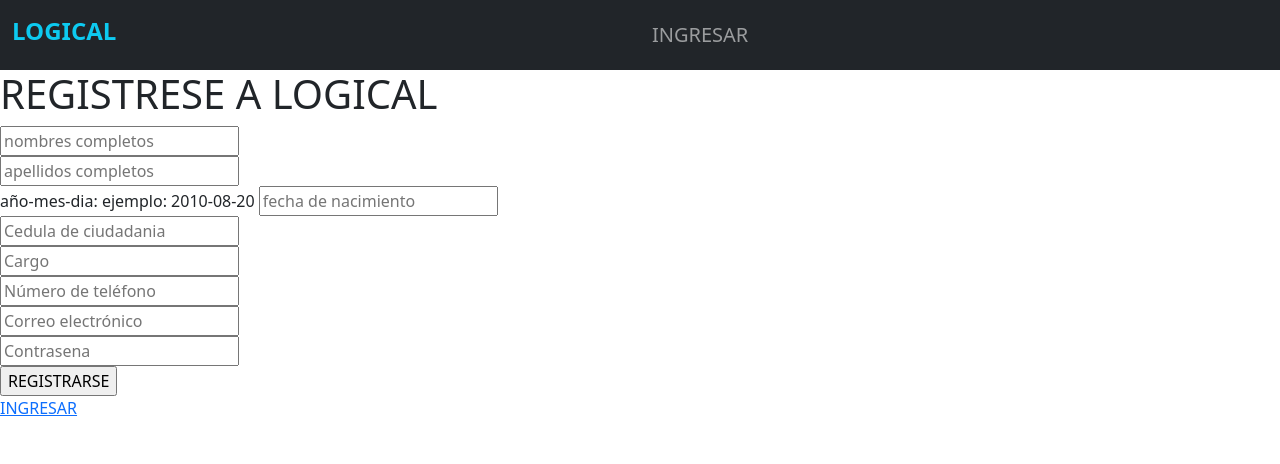
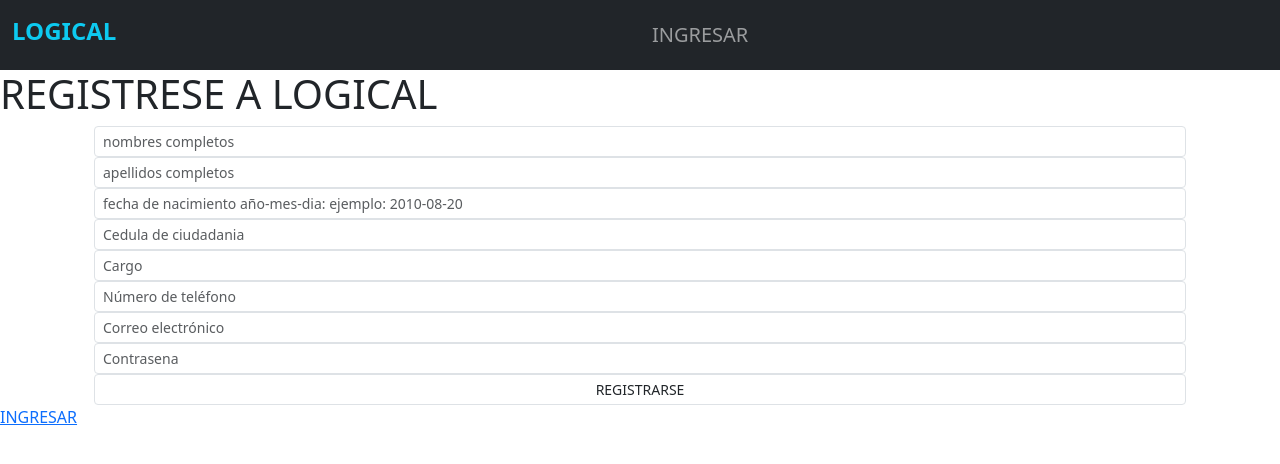
Before and after one commit to Brayan-has/Logical, a PHP site: page /vista/registro/registro in a window 1280 px wide. Shown: the top 464 px of the page. Run offline with PHP 8.4, Linux system fonts and the light colour scheme.

Commit message:
fix: actualización archivos

```diff
--- a/info.txt
+++ b/info.txt
@@ -1 +1,3 @@
-####envio de correo para verificación por medio de MSTP: haciendo pruebas de envio por medio de "Papercut" mstp
+####envio de correo para verificación por medio de MSTP: haciendo pruebas de envio por medio de "Papercut" mstp 19/10/2023
+
+###implementación de sweet alert: sistema de alerta o ventana de alerta más complejo y visual mente mejorado que un alert común
--- /dev/null
+++ b/vista/css/registro.css
@@ -0,0 +1,4 @@
+/* .form-control{
+
+    margin: 20px;
+} */
--- a/vista/inicio.php
+++ b/vista/inicio.php
@@ -37,6 +37,7 @@
                         <li class="nav-item p-3 py-md-1"><a href="../vista/lista.php" class="nav-link">ASISTENCIA</a></li>
                         <li class="nav-item p-3 py-md-1"><a href="" class="nav-link">SALARIO</a></li>
                         <li class="nav-item p-3 py-md-1"><a href="" class="nav-link">HORARIOS</a></li>
+                        <li class="nav-item p-3 py-md-1"><a href="" class="nav-link">ACTUALIZAR DATOS</a></li>
                         <li class="nav-item p-3 py-md-1"><a href="../controlador/salir.controlador">SALIR</a></li>
                     </ul>
                     <div class="d-lg-none align-self-center py-3 text-info fs-2">
--- a/vista/registro/registro.php
+++ b/vista/registro/registro.php
@@ -7,6 +7,7 @@
   <link href="https://cdn.jsdelivr.net/npm/bootstrap@5.3.2/dist/css/bootstrap.min.css" rel="stylesheet"
     integrity="sha384-T3c6CoIi6uLrA9TneNEoa7RxnatzjcDSCmG1MXxSR1GAsXEV/Dwwykc2MPK8M2HN" crossorigin="anonymous">
   <link rel="stylesheet" href="https://cdn.jsdelivr.net/npm/bootstrap-icons@1.11.1/font/bootstrap-icons.css">
+  <link rel="stylesheet" href="../vista/css/registro.css">
 </head>
 <body>
 
@@ -43,41 +44,43 @@
 </nav>
     <H1>REGISTRESE A LOGICAL</H1>
 
+        <div class="container" class="dropdown-menu">
 
           <form action="" method="POST">
               <?php
                   include("../../modelo/conexion_bd.php");
                   include("../../controlador/registro.controlador.php");
               ?>
-            <div>
-                <input type="text" name="nombre" placeholder="nombres completos">
+              <div class="container">
+                  <input class="form-control form-control-sm ml-5" type="text" name="nombre" placeholder="nombres completos">
               </div>
-            <div>
-                <input type="text" name="apellido" placeholder="apellidos completos">
+              <div class="container" class="form-control px-3" >
+                  <input class="form-control form-control-sm" type="text" name="apellido" placeholder="apellidos completos">
               </div>
-            <div>
-                <label for="nacimiento">año-mes-dia: ejemplo: 2010-08-20</label>
-                <input type="text" name="nacimiento" placeholder="fecha de nacimiento">
+              <div class="container">
+
+                  <input class="form-control form-control-sm" type="text" name="nacimiento" placeholder="fecha de nacimiento año-mes-dia: ejemplo: 2010-08-20">
               </div>
-            <div>
-                <input type="number" name="cedula" placeholder="Cedula de ciudadania">
+              <div class="container">
+                  <input class="form-control form-control-sm" type="number" name="cedula" placeholder="Cedula de ciudadania">
               </div>
-            <div>
-                <input type="text" name="cargo" placeholder="Cargo">
+              <div class="container">
+                  <input class="form-control form-control-sm" class="form-control space-right" type="text" name="cargo" placeholder="Cargo">
               </div>
-            <div>
-                <input type="number" name="telefono" placeholder="Número de teléfono">
+              <div class="container">
+                  <input class="form-control form-control-sm" type="number" name="telefono" placeholder="Número de teléfono">
               </div>
-            <div>
-                <input type="email" name="correo" placeholder="Correo electrónico">
+              <div class="container">
+                  <input class="form-control form-control-sm" type="email" name="correo" placeholder="Correo electrónico">
               </div>
-            <div>
-                <input type="password" name="contrasena" placeholder="Contrasena">
+              <div class="container">
+                  <input class="form-control form-control-sm" type="password" name="contrasena" placeholder="Contrasena">
               </div>
-            <div>
-                <input type="submit" value="REGISTRARSE" name="registro">
+              <div class="container">
+                  <input class="form-control form-control-sm" type="submit" value="REGISTRARSE" name="registro" id="registro">
               </div>
           </form>
+        </div>
         <a href="../../vista/login.php">INGRESAR</a>
     <!-- FINAL DEL FORMULARIO DE REGISTRO -->
 
```
Also changed, not shown: controlador/eliminar.controlador.php (added, +7 -0 lines), index.php (+8 -8 lines), vista/lista.php (+28 -15 lines). Lines whose indentation alone changed are shown as unchanged.
